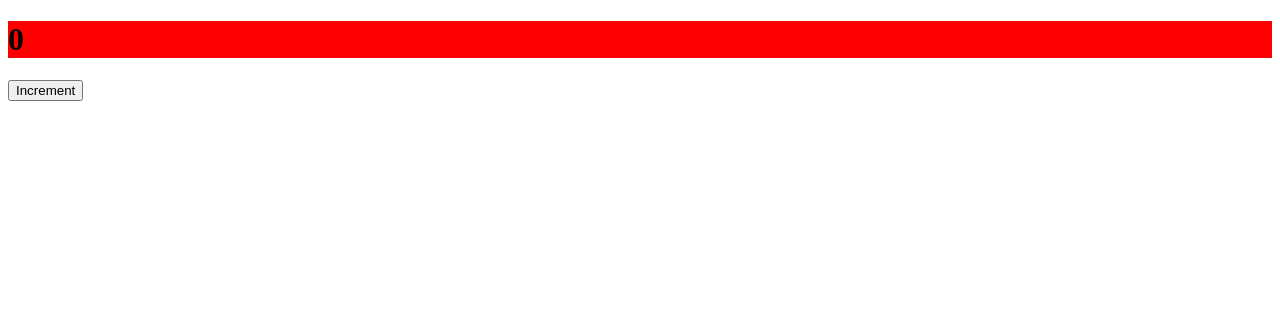
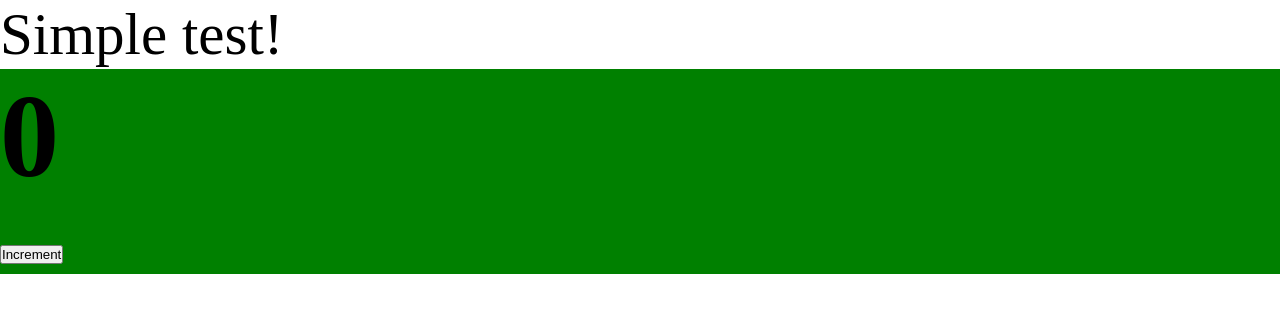
Before and after one commit to krlktv/deep-fe, a React app: page / in a window 1280 px wide. Shown: the top 312 px of the page. Built offline with nearby package versions, Linux system fonts and the light colour scheme.

Commit message:
feat: Configure SCSS modules

```diff
--- a/package.json
+++ b/package.json
@@ -19,6 +19,7 @@
     "@types/webpack-dev-server": "^4.7.2",
     "css-loader": "^6.8.1",
     "html-webpack-plugin": "^5.5.3",
+    "mini-css-extract-plugin": "^2.7.6",
     "sass": "^1.63.4",
     "sass-loader": "^13.3.2",
     "style-loader": "^3.3.3",
--- /dev/null
+++ b/src/App.tsx
@@ -0,0 +1,11 @@
+import { Counter } from './components/Counter';
+import './index.scss';
+
+export const App = () => {
+  return (
+    <div className='app'>
+      Simple test!
+      <Counter />
+    </div>
+  );
+};
--- /dev/null
+++ b/src/components/Counter.module.scss
@@ -0,0 +1,3 @@
+.container {
+  background-color: #008000;
+}
--- a/src/components/Counter.scss
+++ /dev/null
@@ -1,3 +0,0 @@
-h1 {
-  background-color: red;
-}
--- a/src/components/Counter.tsx
+++ b/src/components/Counter.tsx
@@ -1,5 +1,5 @@
 import { useState } from 'react';
-import './Counter.scss';
+import classes from './Counter.module.scss';
 
 export const Counter = () => {
   const [count, setCount] = useState(0);
@@ -9,7 +9,7 @@
   };
 
   return (
-    <div>
+    <div className={classes.container}>
       <h1>{count}</h1>
       <button onClick={increment}>Increment</button>
     </div>
--- /dev/null
+++ b/src/index.scss
@@ -0,0 +1,9 @@
+* {
+  margin: 0;
+  padding: 0;
+  box-sizing: border-box;
+}
+
+.app {
+  font-size: 59px;
+}
--- a/src/index.tsx
+++ b/src/index.tsx
@@ -1,12 +1,13 @@
 import React from 'react';
 import ReactDOM from 'react-dom/client';
-import { Counter } from './components/Counter';
+import { App } from './App';
 
 const root = ReactDOM.createRoot(
   document.getElementById('root') as HTMLElement
 );
+
 root.render(
   <React.StrictMode>
-    <Counter />
+    <App />
   </React.StrictMode>
 );
```
Also changed, not shown: src/global.d.ts (added, +7 -0 lines), 4 other files (tests, documents, lock files or other folders).
